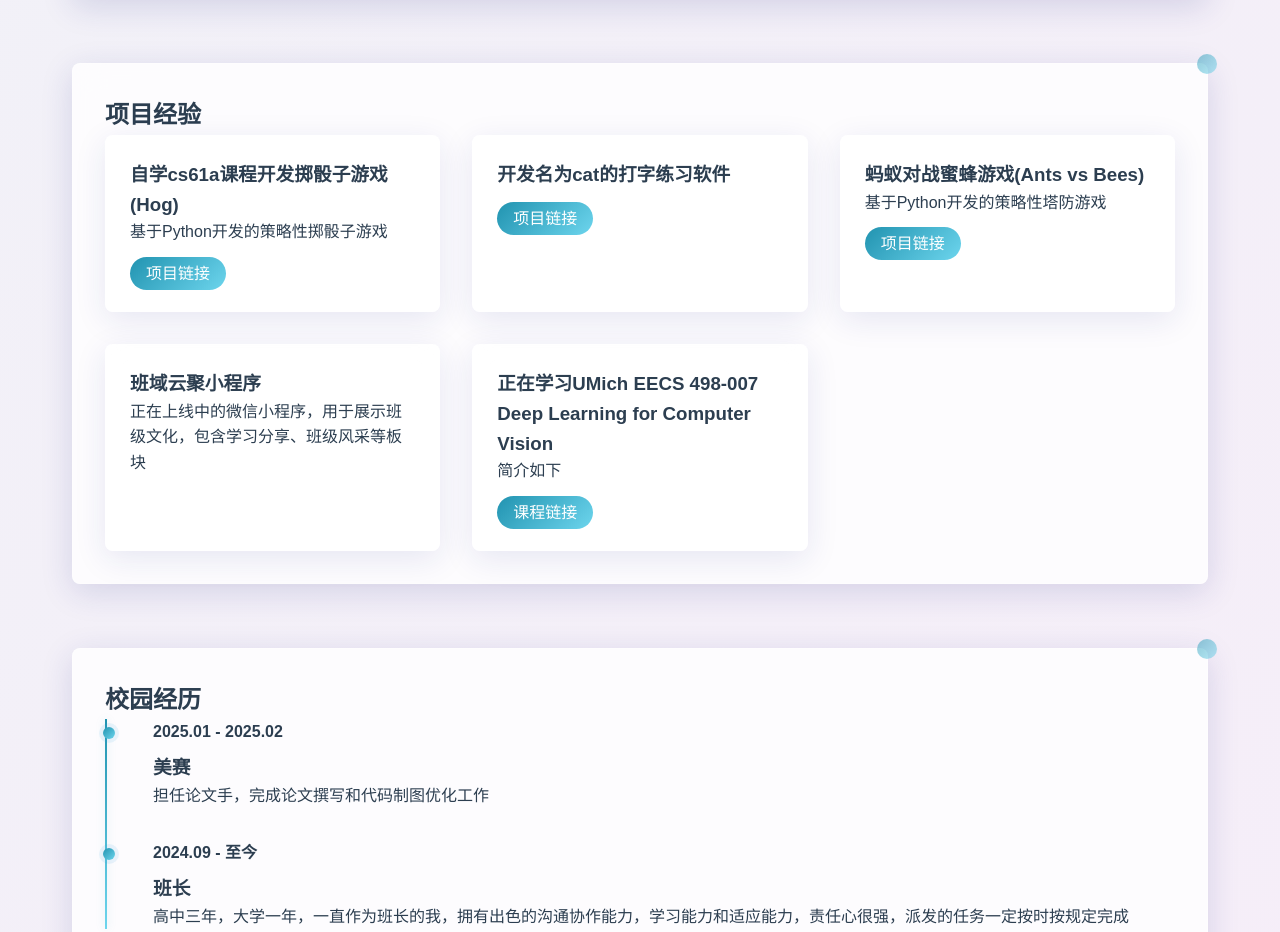
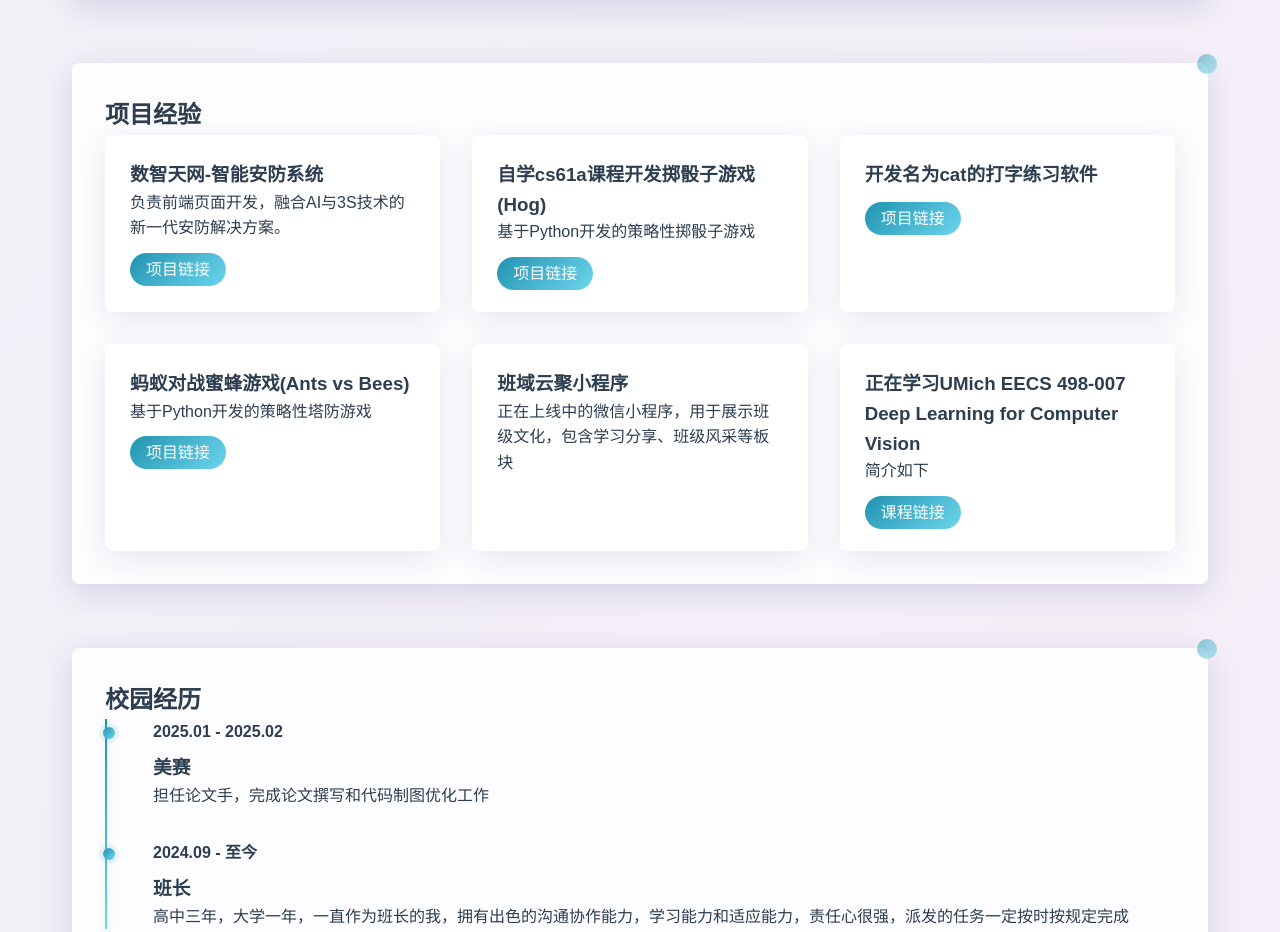
Before and after one commit to shaoguan666/shaoguan666.github.io, a plain HTML site: page index.html in a window 1280 px wide. Shown: the part 863-1795 px from the top of the page. Drawn offline with Linux system fonts and the light colour scheme.

Commit message:
数智天网

```diff
--- a/index.html
+++ b/index.html
@@ -57,6 +57,13 @@
         <section id="projects" class="section">
             <h2>项目经验</h2>
             <div class="project-grid">
+                <div class="project-card">
+                    <h3>数智天网-智能安防系统</h3>
+                    <p>负责前端页面开发，融合AI与3S技术的新一代安防解决方案。</p>
+                    <div class="project-links">
+                        <a href="https://shaoguan666.github.io/smart-security-system/index.html" target="_blank">项目链接</a>
+                    </div>
+                </div>
                 <div class="project-card">
                     <h3>自学cs61a课程开发掷骰子游戏(Hog)</h3>
                     <p>基于Python开发的策略性掷骰子游戏</p>
```
